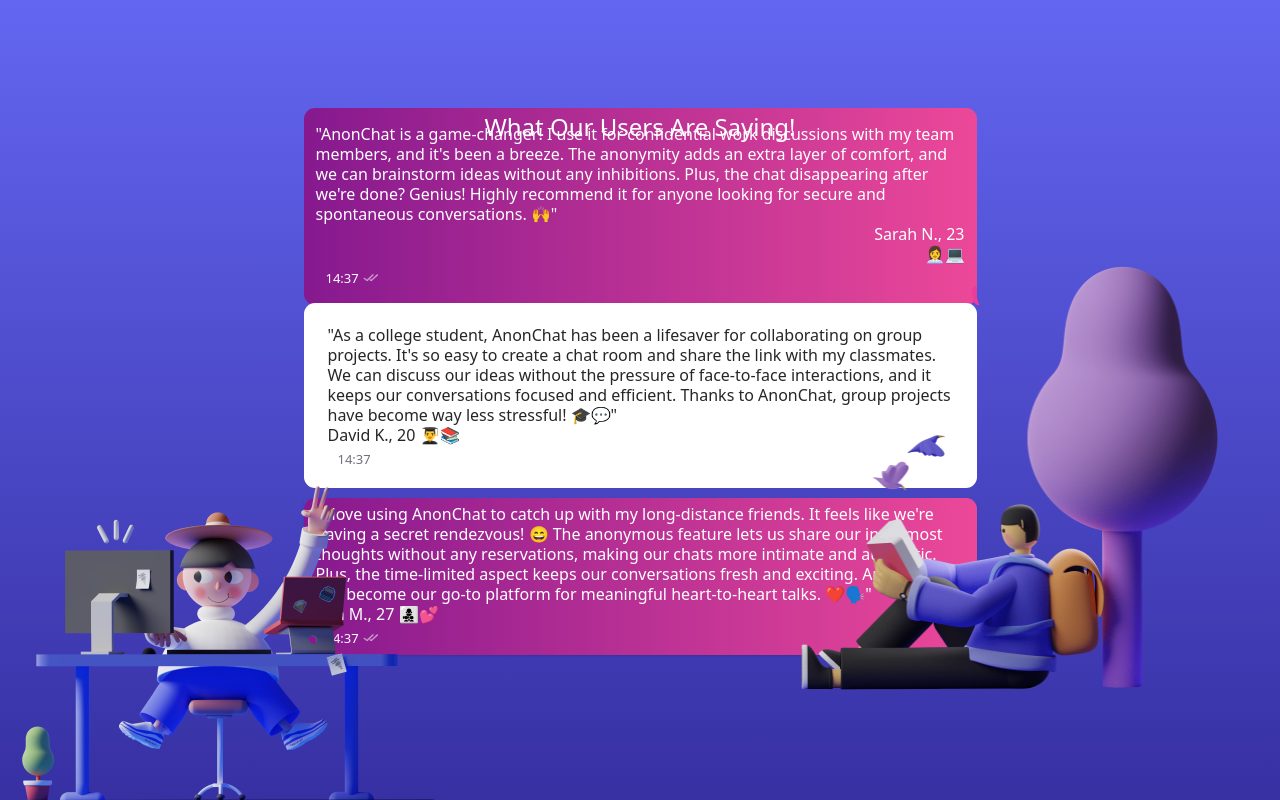
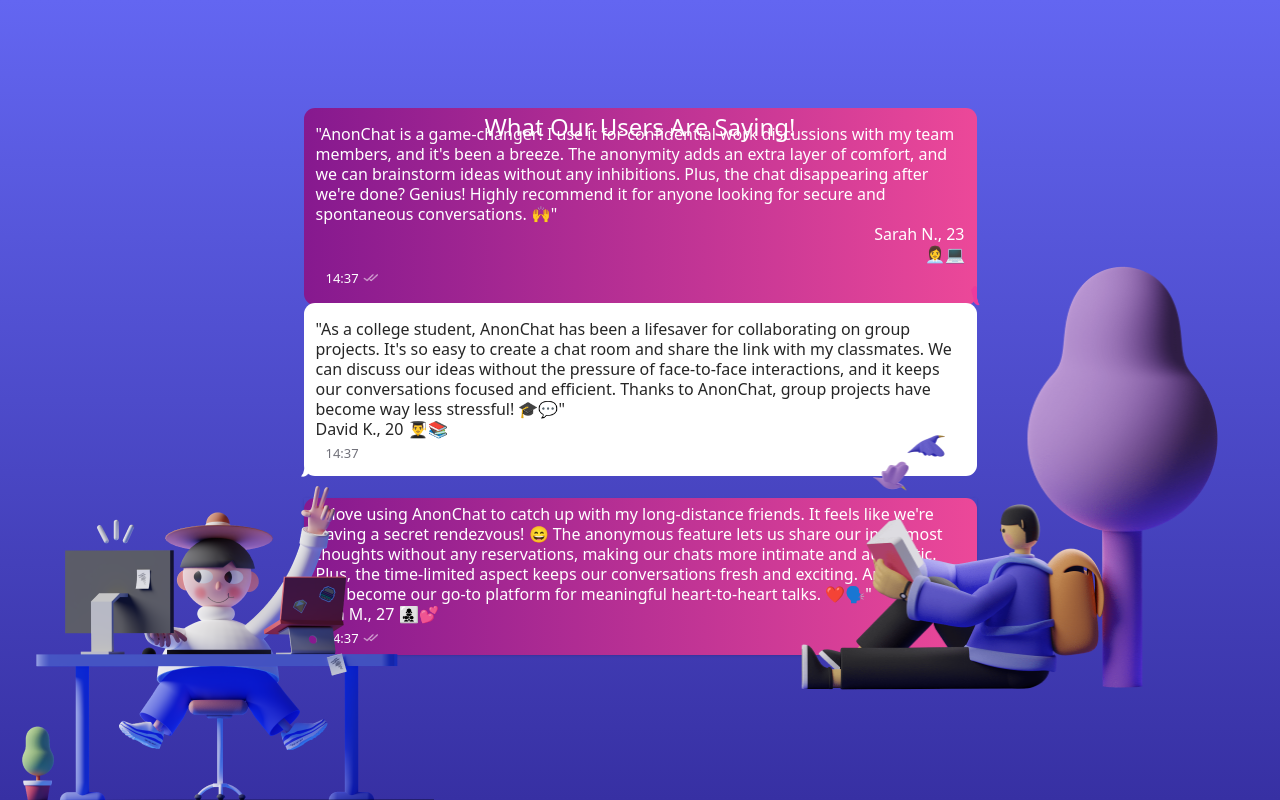
Before and after one commit to world-wide-techies/annon_chat, a Next.js app: page / in a window 1280 px wide. Built offline with nearby package versions, Linux system fonts and the light colour scheme; a web font is replaced by a local one.

Commit message:
Up5PM12:48 PMe5

```diff
--- a/app/components/testimonials_comp.js
+++ b/app/components/testimonials_comp.js
@@ -52,20 +52,15 @@ const Testimonials = () => {
 
           <div className="h-[195px] flex-col  flex">
             <div className="w-[673px] relative  px-3 py-4 bg-white rounded-[11px]">
-              <div className="grow relative px-3 py-1.5 ">
               <div className="w-[11px] h-5 left-[-3px] bottom-[-1px] absolute">
-                  <Image
-                    src={CONTAINER}
-                    alt=""
-                    className="w-[11px] h-[20px]  "
-                  />
+                <Image src={CONTAINER} alt="" className="w-[11px] h-[20px]  " />
               </div>
               <div className="self-stretch text-neutral-800 text-base font-normal leading-tight">
                 "As a college student, AnonChat has been a lifesaver for
                 collaborating on group projects. It's so easy to create a chat
                 room and share the link with my classmates. We can discuss our
-                  ideas without the pressure of face-to-face interactions, and
-                  it keeps our conversations focused and efficient. Thanks to
+                ideas without the pressure of face-to-face interactions, and it
+                keeps our conversations focused and efficient. Thanks to
                 AnonChat, group projects have become way less stressful! 🎓💬"
                 <br />
               </div>
@@ -76,7 +71,6 @@ const Testimonials = () => {
               <div className="pl-2.5 pt-2 ">
                 <div className="text-zinc-500 text-[13px] font-normal leading-none">
                   14:37
-                  </div>
                 </div>
               </div>
             </div>
```
Lines whose indentation alone changed are shown as unchanged.
